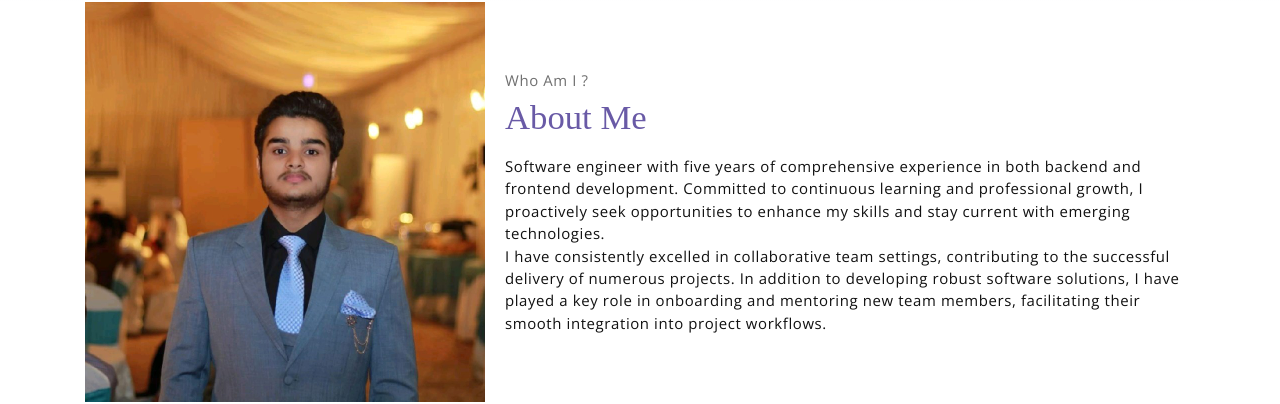
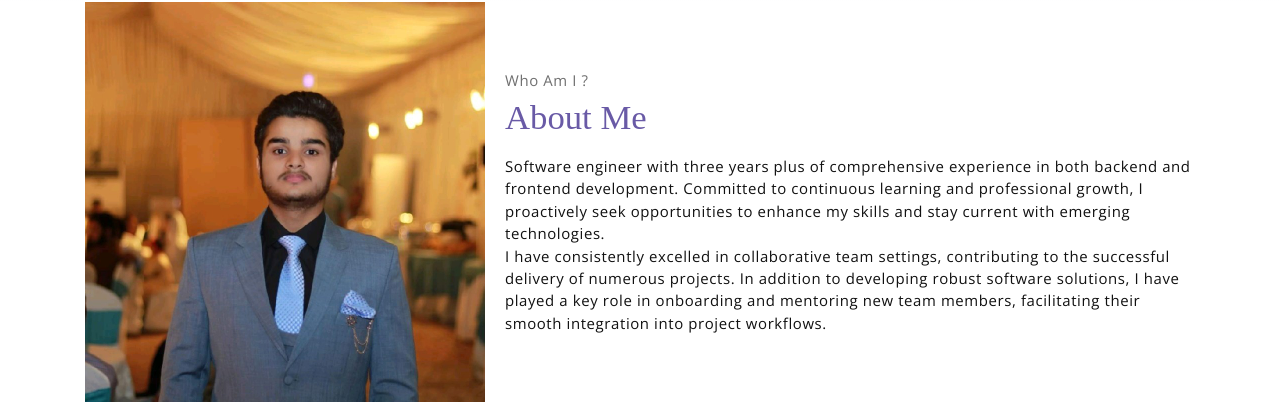
Before and after one commit to Abeer-ahmad-123/Portfolio, a Next.js app: page / in a window 1280 px wide. Shown: the part 798-1202 px from the top of the page. Built offline with nearby package versions, Linux system fonts and the light colour scheme; a web font is replaced by a local one.

Commit message:
Updated experience in about section

```diff
--- a/src/components/About/index.tsx
+++ b/src/components/About/index.tsx
@@ -14,10 +14,11 @@ const About = () => {
             <p className="section-subtitle">Who Am I ?</p>
             <h2 className="section-title mb-3">About Me</h2>
             <p>
-              Software engineer with five years of comprehensive experience in
-              both backend and frontend development. Committed to continuous
-              learning and professional growth, I proactively seek opportunities
-              to enhance my skills and stay current with emerging technologies.
+              Software engineer with three years plus of comprehensive
+              experience in both backend and frontend development. Committed to
+              continuous learning and professional growth, I proactively seek
+              opportunities to enhance my skills and stay current with emerging
+              technologies.
               <br />I have consistently excelled in collaborative team settings,
               contributing to the successful delivery of numerous projects. In
               addition to developing robust software solutions, I have played a
```
Also changed, not shown: 1 other file (tests, documents, lock files or other folders).
